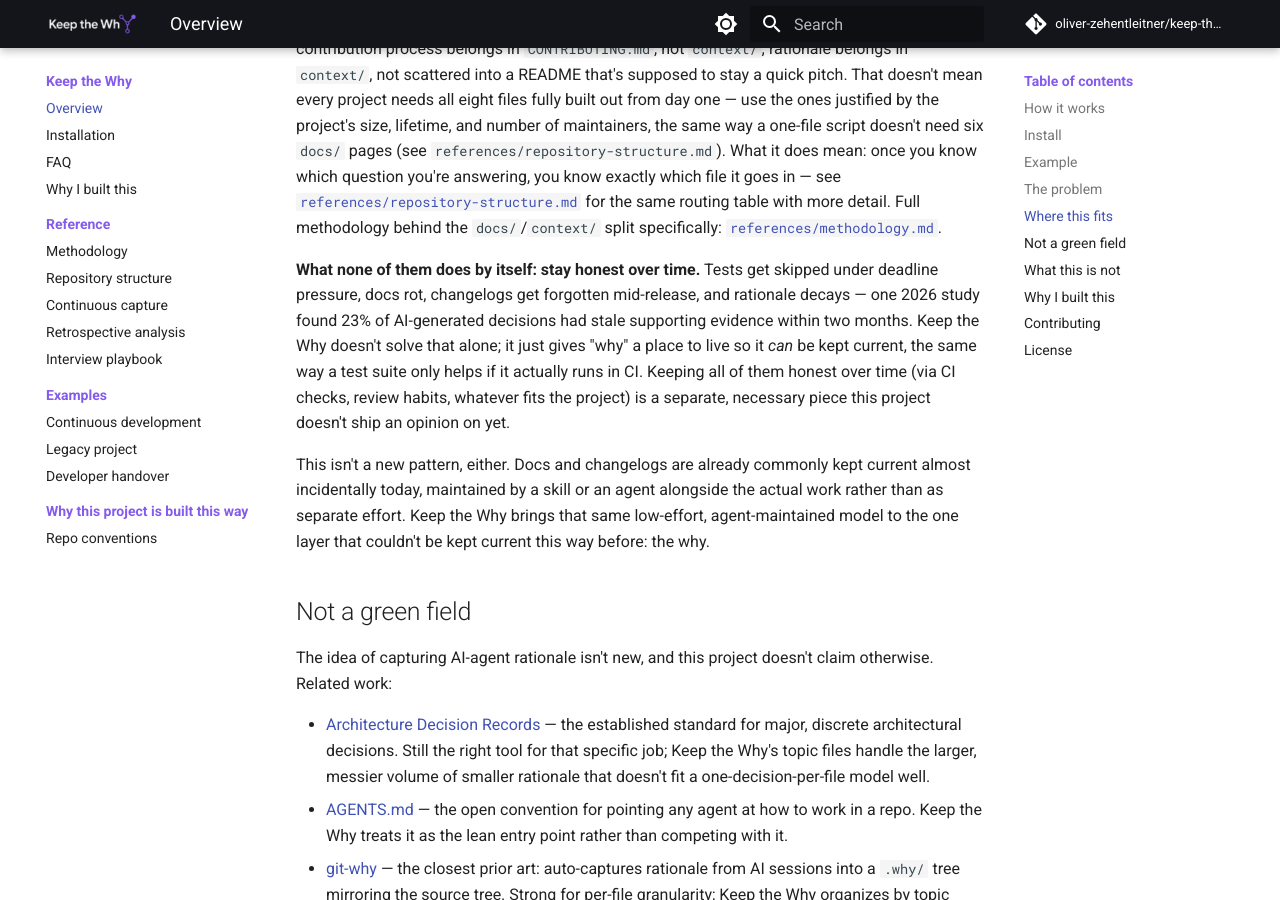
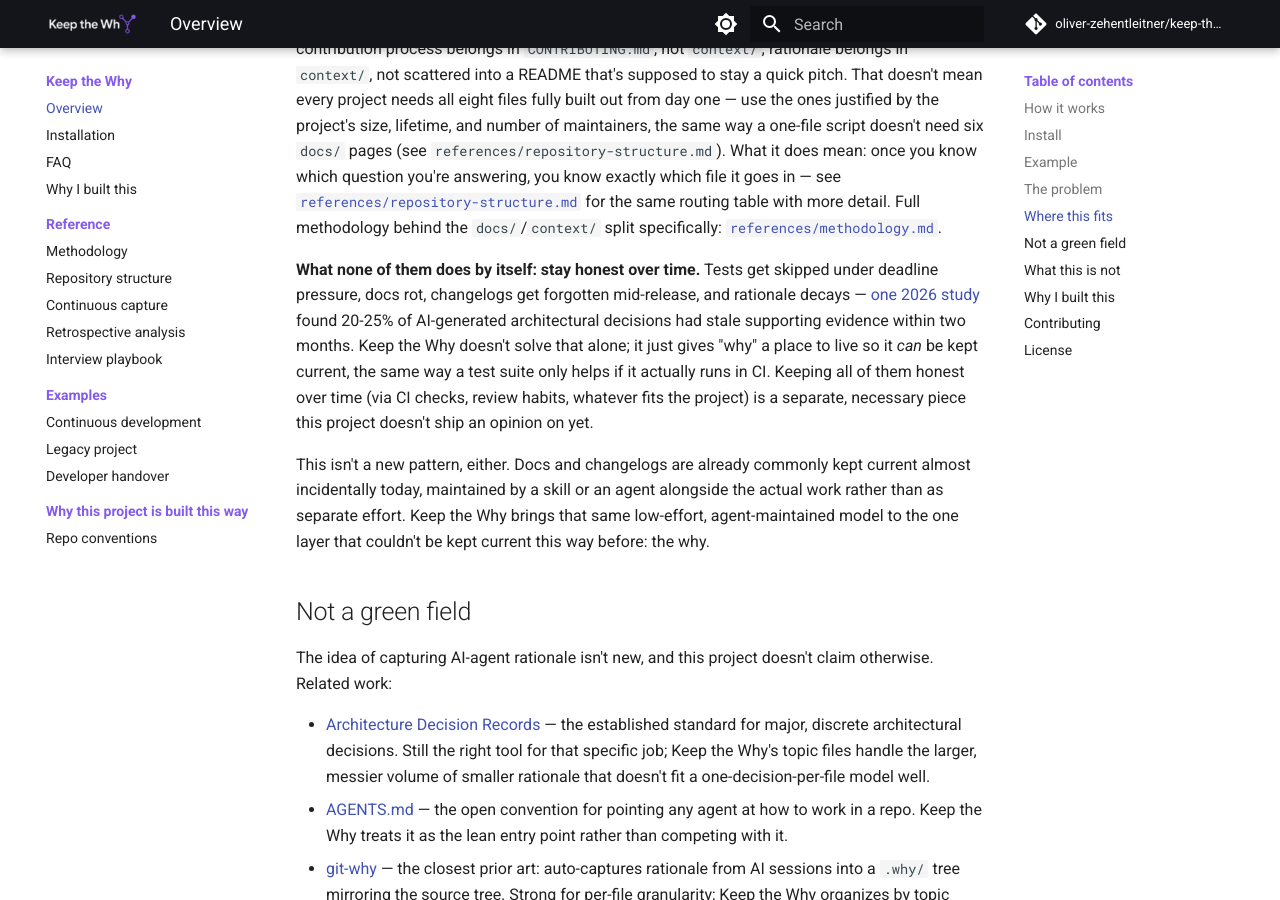
Before and after one commit to oliver-zehentleitner/keep-the-why, an MkDocs documentation site: the page built from docs/index.md, in a window 1280 px wide and 900 px high, scrolled down 3558 px. Built offline with MkDocs 1.6.1 and Material for MkDocs 9.7.7, drawn with Linux system fonts in a browser that asks for light colours; comment, search, counter and statistics services are not loaded.

Commit message:
Tighten skill description, fix CI trigger paths, cite Decision Decay source
The docs.yml CI trigger paths still pointed at the old references/**
and examples/** locations from before the skill package moved under
skills/keep-the-why/ - SKILL.md changes weren't triggering a rebuild
at all. The description field also relied on an abstract trigger
phrase for continuous-capture mode instead of concrete keywords.

Co-Authored-By: Claude Sonnet 5 <noreply@anthropic.com>
Claude-Session: https://claude.ai/code/session_01MA1sWRZvLrrAsehqQW7qM7

```diff
--- a/README.md
+++ b/README.md
@@ -85,7 +85,7 @@ A project's documentation is one coherent group of files, not a single practice:
 
 Michael Feathers' classic definition — legacy code is code without tests — covers only the Tests row. Each of the others answers a different question, and none substitutes for another: contribution process belongs in `CONTRIBUTING.md`, not `context/`; rationale belongs in `context/`, not scattered into a README that's supposed to stay a quick pitch. That doesn't mean every project needs all eight files fully built out from day one — use the ones justified by the project's size, lifetime, and number of maintainers, the same way a one-file script doesn't need six `docs/` pages (see `references/repository-structure.md`). What it does mean: once you know which question you're answering, you know exactly which file it goes in — see [`references/repository-structure.md`](https://github.com/oliver-zehentleitner/keep-the-why/blob/main/skills/keep-the-why/references/repository-structure.md) for the same routing table with more detail. Full methodology behind the `docs/`/`context/` split specifically: [`references/methodology.md`](https://github.com/oliver-zehentleitner/keep-the-why/blob/main/skills/keep-the-why/references/methodology.md).
 
-**What none of them does by itself: stay honest over time.** Tests get skipped under deadline pressure, docs rot, changelogs get forgotten mid-release, and rationale decays — one 2026 study found 23% of AI-generated decisions had stale supporting evidence within two months. Keep the Why doesn't solve that alone; it just gives "why" a place to live so it *can* be kept current, the same way a test suite only helps if it actually runs in CI. Keeping all of them honest over time (via CI checks, review habits, whatever fits the project) is a separate, necessary piece this project doesn't ship an opinion on yet.
+**What none of them does by itself: stay honest over time.** Tests get skipped under deadline pressure, docs rot, changelogs get forgotten mid-release, and rationale decays — [one 2026 study](https://arxiv.org/abs/2601.21116) found 20-25% of AI-generated architectural decisions had stale supporting evidence within two months. Keep the Why doesn't solve that alone; it just gives "why" a place to live so it *can* be kept current, the same way a test suite only helps if it actually runs in CI. Keeping all of them honest over time (via CI checks, review habits, whatever fits the project) is a separate, necessary piece this project doesn't ship an opinion on yet.
 
 This isn't a new pattern, either. Docs and changelogs are already commonly kept current almost incidentally today, maintained by a skill or an agent alongside the actual work rather than as separate effort. Keep the Why brings that same low-effort, agent-maintained model to the one layer that couldn't be kept current this way before: the why.
 
```
Also changed, not shown: skills/keep-the-why/SKILL.md (+1 -1 lines).
